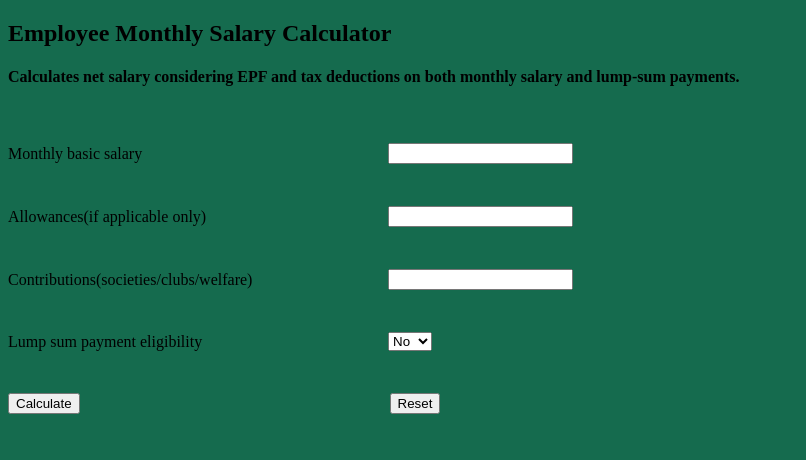
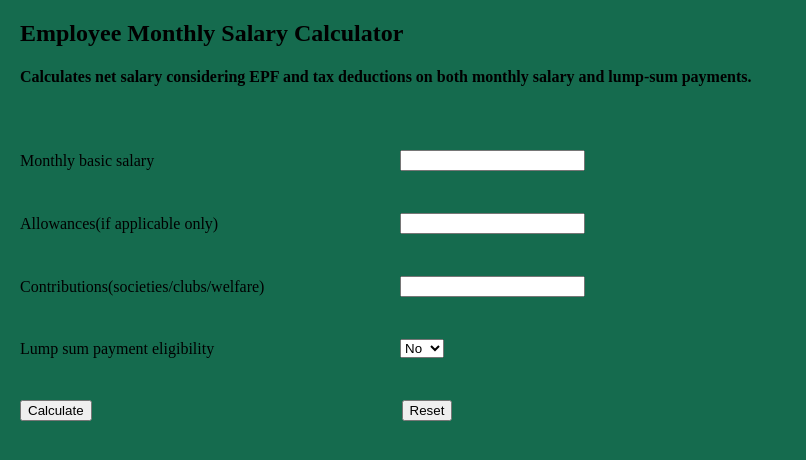
Before and after one commit to dinooka/Sri-lankan-Salary-Calculator, a plain HTML site: page index.html in a window 1280 px wide. Shown: the whole page, without its empty margins (0-806 px from the left). Drawn offline with Linux system fonts and the light colour scheme.

Commit message:
change css

```diff
--- a/index.html
+++ b/index.html
@@ -7,13 +7,14 @@
     <link rel="stylesheet" href="styles.css" />
   </head>
 
-  <body style="background-color: rgb(21, 107, 78)">
-    <h2>Employee Monthly Salary Calculator</h2>
-    <h4>
-      Calculates net salary considering EPF and tax deductions on both monthly
-      salary and lump-sum payments.
-    </h4>
-    <br /><br />
+  <body>
+    <div class="intro">
+      <h2>Employee Monthly Salary Calculator</h2>
+      <h4>
+        Calculates net salary considering EPF and tax deductions on both monthly
+        salary and lump-sum payments.
+      </h4>
+    </div>
     <script src="app.js" defer></script>
     <form action="inputs" id="my-form">
       <div class="form-group">
--- a/program/printresults.js
+++ b/program/printresults.js
@@ -13,7 +13,6 @@ export function printPaySlip(results) {
     const value = num.toFixed(2);
     const alignedValue = value.padStart(valueColumnWidth);
     console.log(key.padEnd(width) + " = " + alignedValue);
-    // earningsDetails.innerText = `${key.padEnd(width)}  = ${alignedValue}`;
   }
 }
 
@@ -21,7 +20,7 @@ export function printPaySlipToHtml(results, title) {
   const container = document.getElementById("payslip");
 
   let sectionHTML = `
-    <h3>${title}</h3>
+    <h3 class="category">${title}</h3>
     <table>
   `;
 
--- a/styles.css
+++ b/styles.css
@@ -1,7 +1,17 @@
+body {
+  background-color: rgb(21, 107, 78);
+  min-height: 100vh;
+  margin: 0;
+}
+.intro {
+  margin-left: 20px;
+  margin-bottom: 4rem;
+}
 .form-group {
   display: flex;
   align-items: center;
   margin-bottom: 10px;
+  margin-left: 20px;
 }
 
 .form-group label {
@@ -34,6 +44,11 @@
   justify-content: flex-start;
   gap: 310px;
   margin-bottom: 30px;
+  margin-left: 20px;
+}
+
+.category {
+  margin-left: 20px;
 }
 
 table {
@@ -41,6 +56,7 @@ table {
   max-width: 400px;
   border-collapse: collapse;
   margin-bottom: 20px;
+  margin-left: 20px;
 }
 
 td {
```
